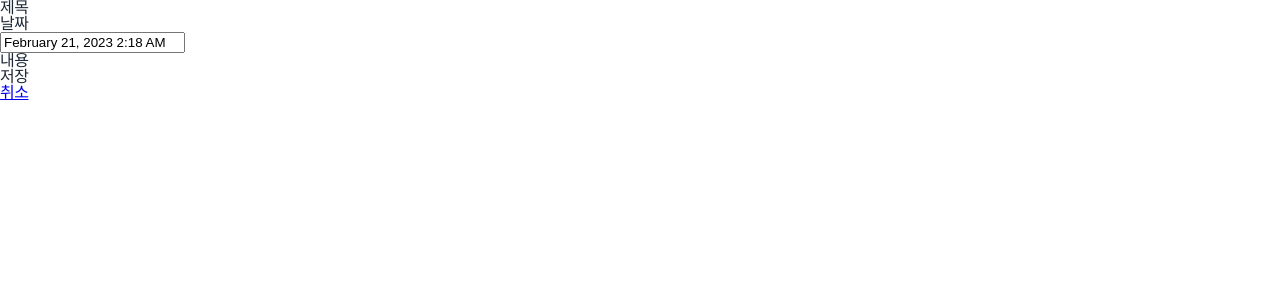
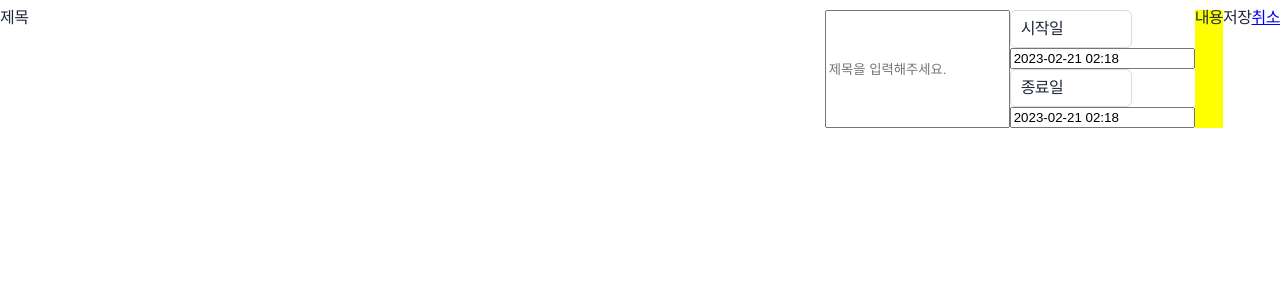
Before and after one commit to jaehyukkk/todolist, a React (Create React App) app: page /input in a window 1280 px wide. Shown: the top 300 px of the page. Built offline with nearby package versions, Linux system fonts and the light colour scheme.

Commit message:
fix : content_form

```diff
--- a/src/component/contentform/ContentForm.js
+++ b/src/component/contentform/ContentForm.js
@@ -1,19 +1,22 @@
-import { React, useState } from "react";
+import { React, useState, useEffect } from "react";
 import DatePicker from "react-datepicker";
 import { Link } from "react-router-dom";
-
 import "react-datepicker/dist/react-datepicker.css";
-import Home from "../../page/home/Home";
+import "./contentForm.scss";
 
 const Content = () => {
   const [startDate, setStartDate] = useState(new Date());
-
+  useEffect(() => {
+    console.log(startDate);
+  }, [startDate]);
   return (
     <div className="content-form__container">
       <div className="content-form__wrapper">
+        <div className="content-form">
           <div className="content-form__subject">제목</div>
+          <input type="text" placeholder="제목을 입력해주세요." />
           <div>
-          <div className="content-form__datePicker">날짜</div>
+            <div className="content-form__startDate">시작일</div>
             <div>
               <DatePicker
                 selected={startDate}
@@ -22,7 +25,19 @@ const Content = () => {
                 timeFormat="HH:mm"
                 timeIntervals={15}
                 timeCaption="time"
-              dateFormat="MMMM d, yyyy h:mm aa"
+                dateFormat="yyyy-MM-dd HH:mm"
+              />
+            </div>
+            <div className="content-form__endDate">종료일</div>
+            <div>
+              <DatePicker
+                selected={startDate}
+                onChange={(date) => setStartDate(date)}
+                showTimeSelect
+                timeFormat="HH:mm"
+                timeIntervals={15}
+                timeCaption="time"
+                dateFormat="yyyy-MM-dd HH:mm"
               />
             </div>
           </div>
@@ -34,6 +49,7 @@ const Content = () => {
           </div>
         </div>
       </div>
+    </div>
   );
 };
 export default Content;
--- /dev/null
+++ b/src/component/contentform/contentForm.scss
@@ -0,0 +1,54 @@
+.content-form__wrapper {
+  padding: 10px 0;
+  margin-bottom: 10px;
+  .content-form {
+    display: flex;
+    .content-form__subject {
+      flex-shrink: 0;
+      flex-grow: 1;
+      flex-basis: 0;
+
+      input {
+        line-height: 30px;
+        border: 1px solid #dadada;
+        border-radius: 6px;
+        width: 95%;
+        padding: 5px 10px;
+      }
+    }
+    .content-form__startDate {
+      border: 1px solid #dadada;
+      padding: 10px;
+      border-radius: 6px;
+      width: 100px;
+      cursor: pointer;
+    }
+    .content-form__endDate {
+      border: 1px solid #dadada;
+      padding: 10px;
+      border-radius: 6px;
+      width: 100px;
+      cursor: pointer;
+    }
+    .content {
+      background-color: yellow;
+    }
+  }
+
+  .comment-detail:not(:last-child) {
+    border-bottom: 1px dashed #dadada;
+    padding-bottom: 10px;
+  }
+  .comment-detail {
+    margin-top: 10px;
+    .detail-info {
+      color: #999;
+      display: flex;
+      justify-content: space-between;
+    }
+    .content {
+      color: #4b4b4b;
+      margin-top: 10px;
+    }
+  }
+}
```
Lines whose indentation alone changed are shown as unchanged.
